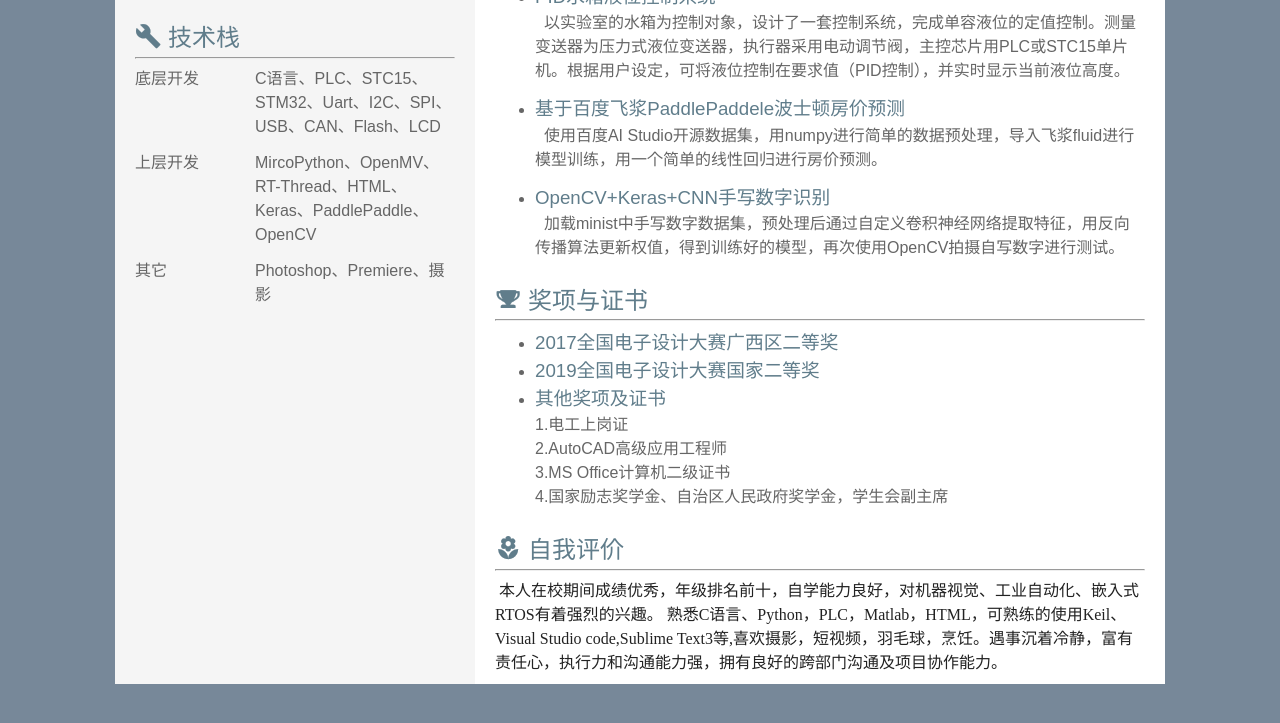
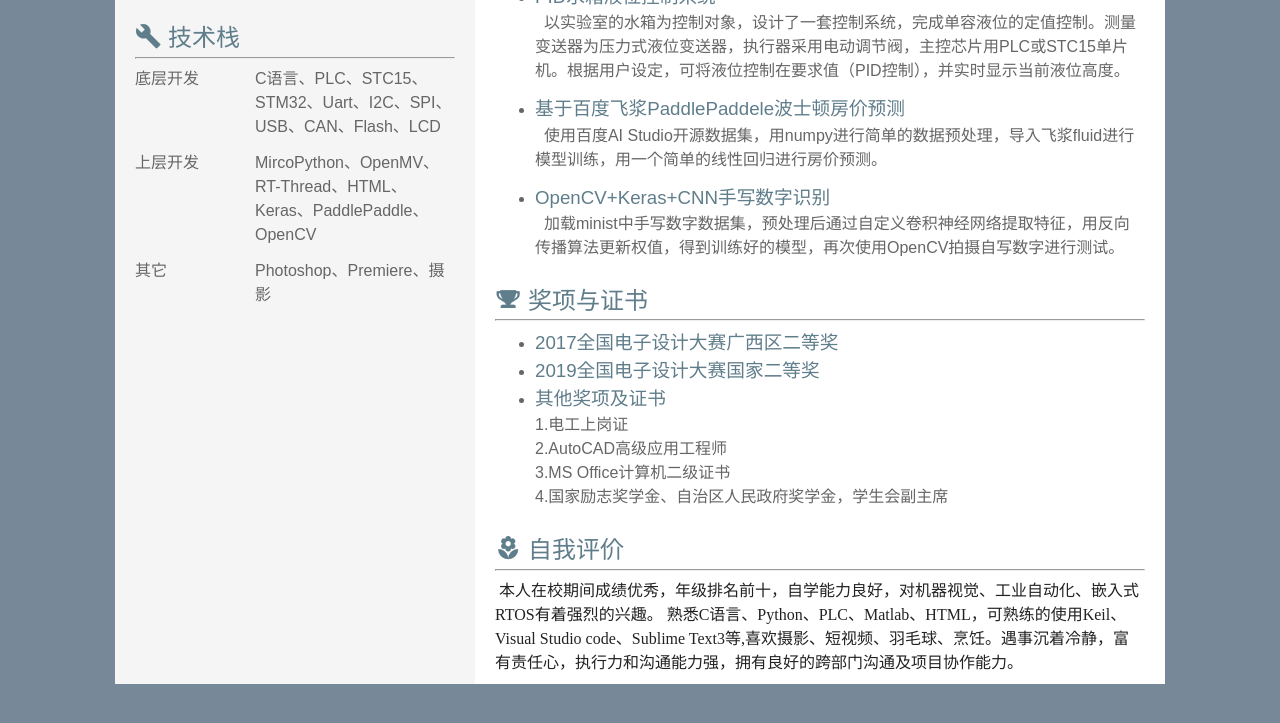
Before and after one commit to MerlinQueen/Resume, a plain HTML site: page index.html in a window 1280 px wide. Shown: the part 866-1589 px from the top of the page. Drawn offline with Linux system fonts and the light colour scheme.

Commit message:
Update index.html

```diff
--- a/index.html
+++ b/index.html
@@ -216,7 +216,7 @@
                 <h2 class="info-header"><i class="iconfont icon-flower"></i> <span class="info-title" contenteditable="false">自我评价</span><span class="unit-remove" style="visibility: hidden;"><i class="iconfont icon-delete"></i></span><span class="unit-remove" style="visibility: hidden;"><i class="iconfont icon-delete"></i></span><span class="unit-remove" style="visibility: hidden;"><i class="iconfont icon-delete"></i></span></h2>
                 <hr>
                 <p contenteditable="false">
-                	<span style="color: rgb(34, 34, 34); font-family: 宋体; display: inline !important;">&nbsp;本人在校期间成绩优秀，年级排名前十，自学能力良好，对机器视觉、工业自动化、嵌入式RTOS有着强烈的兴趣。 熟悉C语言、Python，PLC，Matlab，HTML，可熟练的使用Keil、Visual Studio code,Sublime Text3等,</span><span style="color: rgb(34, 34, 34); font-family: 宋体; display: inline !important;">喜欢摄影，短视频，羽毛球，烹饪。遇事沉着冷静，富有责任心，执行力和沟通能力强，拥有良好的跨部门沟通及项目协作能力。</span></p><p class="MsoNormal" contenteditable="false"><br></p>
+                	<span style="color: rgb(34, 34, 34); font-family: 宋体; display: inline !important;">&nbsp;本人在校期间成绩优秀，年级排名前十，自学能力良好，对机器视觉、工业自动化、嵌入式RTOS有着强烈的兴趣。 熟悉C语言、Python、PLC、Matlab、HTML，可熟练的使用Keil、Visual Studio code、Sublime Text3等,</span><span style="color: rgb(34, 34, 34); font-family: 宋体; display: inline !important;">喜欢摄影、短视频、羽毛球、烹饪。遇事沉着冷静，富有责任心，执行力和沟通能力强，拥有良好的跨部门沟通及项目协作能力。</span></p><p class="MsoNormal" contenteditable="false"><br></p>
 
 <!-- <p class="MsoNormal"><span style="font-family: 宋体; color: rgb(34, 34, 34); background-image: initial; background-position: initial; background-size: initial; background-repeat: initial; background-attachment: initial; background-origin: initial; background-clip: initial;">学习能力和团队协作能力强，参加了全国电子设计大赛设计了智能泊车系统并荣获广西区二等奖，参与协助工程师研发潜水手电筒，并获得了德国红点设计奖。</span><span lang="EN-US" style="font-family: Simsun, serif; color: rgb(34, 34, 34); background-image: initial; background-position: initial; background-size: initial; background-repeat: initial; background-attachment: initial; background-origin: initial; background-clip: initial;"><o:p></o:p></span></p></p> -->
             </div>
```
